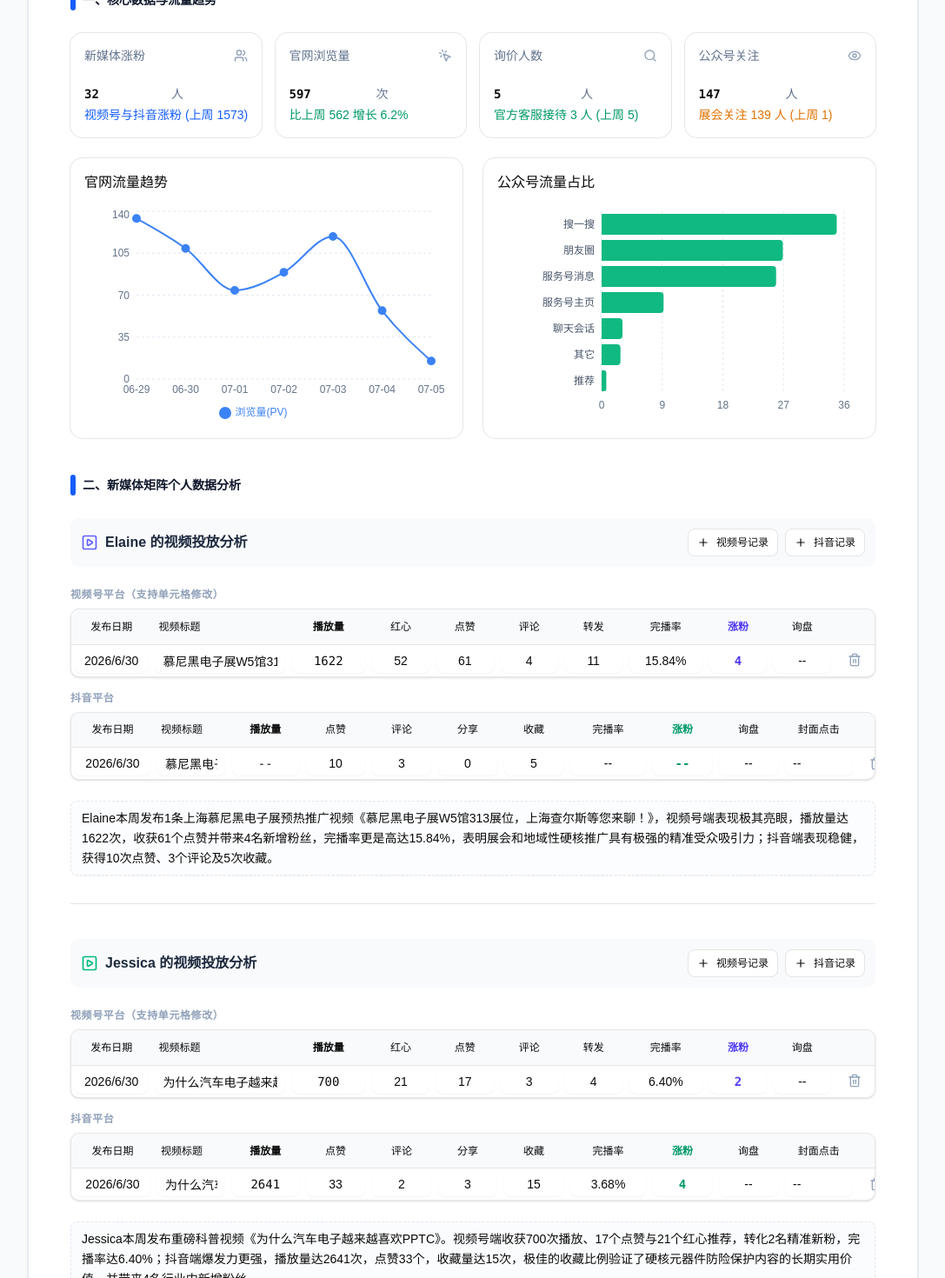
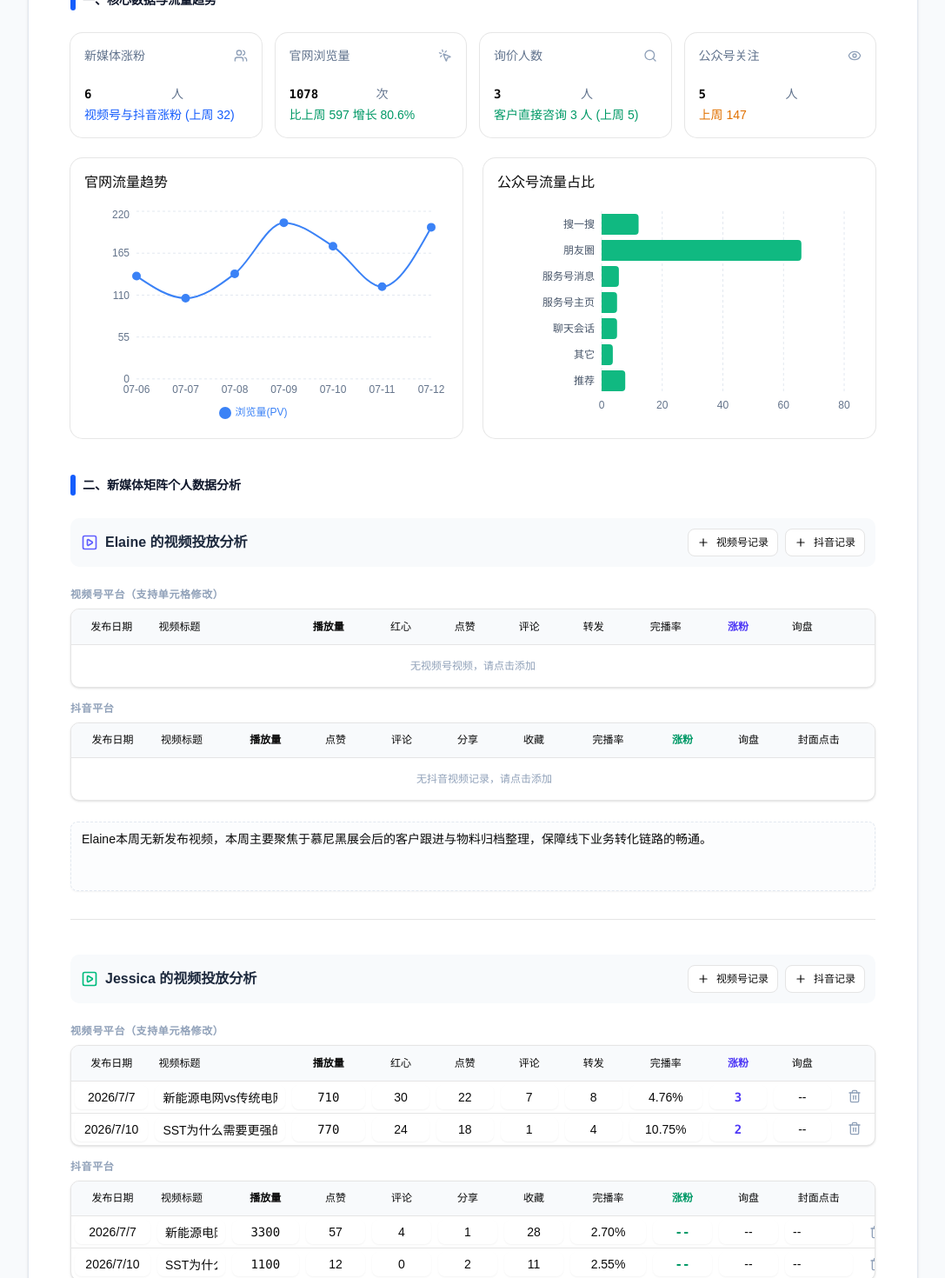
Before and after one commit to callamos/charles-amos, a React (Vite) app: page / in a window 1280 px wide. Shown: the part 260-1730 px from the top of the page at 87% size, without its empty margins (96-1183 px from the left). Built offline with nearby package versions, Linux system fonts and the light colour scheme.

Commit message:
feat: update report data and period
Update website traffic and WeChat source metrics to reflect the latest reporting period (2026-07-06 to 2026-07-12).

```diff
--- a/src/App.tsx
+++ b/src/App.tsx
@@ -8,30 +8,30 @@ import { Plus, Trash2, TrendingUp, Users, Eye, MousePointerClick, Activity, Play
 import { LineChart, Line, BarChart, Bar, XAxis, YAxis, CartesianGrid, Tooltip, Legend, ResponsiveContainer } from 'recharts';
 
 const websiteTrafficData = [
-  { name: '06-29', pv: 134 },
-  { name: '06-30', pv: 109 },
-  { name: '07-01', pv: 74 },
-  { name: '07-02', pv: 89 },
-  { name: '07-03', pv: 119 },
-  { name: '07-04', pv: 57 },
-  { name: '07-05', pv: 15 },
+  { name: '07-06', pv: 135 },
+  { name: '07-07', pv: 106 },
+  { name: '07-08', pv: 138 },
+  { name: '07-09', pv: 205 },
+  { name: '07-10', pv: 174 },
+  { name: '07-11', pv: 121 },
+  { name: '07-12', pv: 199 },
 ];
 
 const wechatSourceData = [
-  { name: '搜一搜', value: 34.9 },
-  { name: '朋友圈', value: 26.9 },
-  { name: '服务号消息', value: 25.9 },
-  { name: '服务号主页', value: 9.2 },
-  { name: '聊天会话', value: 3.1 },
-  { name: '其它', value: 2.8 },
-  { name: '推荐', value: 0.7 },
+  { name: '搜一搜', value: 12.2 },
+  { name: '朋友圈', value: 65.9 },
+  { name: '服务号消息', value: 5.7 },
+  { name: '服务号主页', value: 5.1 },
+  { name: '聊天会话', value: 5.1 },
+  { name: '其它', value: 3.7 },
+  { name: '推荐', value: 7.8 },
 ];
 
 export default function App() {
   // State for editable fields
   const [reportTitle, setReportTitle] = useState('工作周报');
   const [reporterName, setReporterName] = useState('Amos');
-  const [reportDate, setReportDate] = useState('2026-06-29到2026-07-05');
+  const [reportDate, setReportDate] = useState('2026-07-06到2026-07-12');
 
   const [section1Title, setSection1Title] = useState('一、核心数据与流量趋势');
   const [section2Title, setSection2Title] = useState('二、新媒体矩阵个人数据分析');
@@ -40,41 +40,39 @@ export default function App() {
   const [section6Title, setSection6Title] = useState('五、周报总结');
 
   // Core metrics states
-  const [followersCount, setFollowersCount] = useState('32');
-  const [followersSub, setFollowersSub] = useState('视频号与抖音涨粉 (上周 1573)');
-  const [trafficCount, setTrafficCount] = useState('597');
-  const [trafficSub, setTrafficSub] = useState('比上周 562 增长 6.2%');
-  const [inquiryCount, setInquiryCount] = useState('5');
-  const [inquirySub, setInquirySub] = useState('官方客服接待 3 人 (上周 5)');
-  const [wechatFollowsCount, setWechatFollowsCount] = useState('147');
-  const [wechatFollowsSub, setWechatFollowsSub] = useState('展会关注 139 人 (上周 1)');
+  const [followersCount, setFollowersCount] = useState('6');
+  const [followersSub, setFollowersSub] = useState('视频号与抖音涨粉 (上周 32)');
+  const [trafficCount, setTrafficCount] = useState('1078');
+  const [trafficSub, setTrafficSub] = useState('比上周 597 增长 80.6%');
+  const [inquiryCount, setInquiryCount] = useState('3');
+  const [inquirySub, setInquirySub] = useState('客户直接咨询 3 人 (上周 5)');
+  const [wechatFollowsCount, setWechatFollowsCount] = useState('5');
+  const [wechatFollowsSub, setWechatFollowsSub] = useState('上周 147');
 
   // Media Matrix State
-  const [elaineVideos, setElaineVideos] = useState([
-    { id: 1, title: '慕尼黑电子展W5馆313展位，上海查尔斯等您来聊！', date: '2026/6/30', views: '1622', hearts: '52', likes: '61', comments: '4', forwards: '11', follows: '4', completion: '15.84%', inquiry: '--' },
-  ]);
-  const [elaineDouyin, setElaineDouyin] = useState([
-    { id: 1, title: '慕尼黑电子展W5馆313展位，上海查尔斯等您来聊！', date: '2026/6/30', views: '--', completion: '--', follows: '--', likes: '10', comments: '3', shares: '0', favs: '5', inquiry: '--', coverClick: '--' },
-  ]);
-  const [elaineSummary, setElaineSummary] = useState('Elaine本周发布1条上海慕尼黑电子展预热推广视频《慕尼黑电子展W5馆313展位，上海查尔斯等您来聊！》，视频号端表现极其亮眼，播放量达1622次，收获61个点赞并带来4名新增粉丝，完播率更是高达15.84%，表明展会和地域性硬核推广具有极强的精准受众吸引力；抖音端表现稳健，获得10次点赞、3个评论及5次收藏。');
+  const [elaineVideos, setElaineVideos] = useState([]);
+  const [elaineDouyin, setElaineDouyin] = useState([]);
+  const [elaineSummary, setElaineSummary] = useState('Elaine本周无新发布视频，本周主要聚焦于慕尼黑展会后的客户跟进与物料归档整理，保障线下业务转化链路的畅通。');
 
   const [jessicaVideos, setJessicaVideos] = useState([
-    { id: 1, title: '为什么汽车电子越来越喜欢PPTC', date: '2026/6/30', views: '700', hearts: '21', likes: '17', comments: '3', forwards: '4', follows: '2', completion: '6.40%', inquiry: '--' },
+    { id: 1, title: '新能源电网vs传统电网', date: '2026/7/7', views: '710', hearts: '30', likes: '22', comments: '7', forwards: '8', follows: '3', completion: '4.76%', inquiry: '--' },
+    { id: 2, title: 'SST为什么需要更强的电路保护', date: '2026/7/10', views: '770', hearts: '24', likes: '18', comments: '1', forwards: '4', follows: '2', completion: '10.75%', inquiry: '--' },
   ]);
   const [jessicaDouyin, setJessicaDouyin] = useState([
-    { id: 1, title: '为什么汽车电子越来越喜欢PPTC', date: '2026/6/30', views: '2641', completion: '3.68%', follows: '4', likes: '33', comments: '2', shares: '3', favs: '15', inquiry: '--', coverClick: '--' },
+    { id: 1, title: '新能源电网vs传统电网', date: '2026/7/7', views: '3300', completion: '2.70%', follows: '--', likes: '57', comments: '4', shares: '1', favs: '28', inquiry: '--', coverClick: '--' },
+    { id: 2, title: 'SST为什么需要更强的电路保护', date: '2026/7/10', views: '1100', completion: '2.55%', follows: '--', likes: '12', comments: '0', shares: '2', favs: '11', inquiry: '--', coverClick: '--' },
   ]);
-  const [jessicaSummary, setJessicaSummary] = useState('Jessica本周发布重磅科普视频《为什么汽车电子越来越喜欢PPTC》。视频号端收获700次播放、17个点赞与21个红心推荐，转化2名精准新粉，完播率达6.40%；抖音端爆发力更强，播放量达2641次，点赞33个，收藏量达15次，极佳的收藏比例验证了硬核元器件防险保护内容的长期实用价值，并带来4名行业内新增粉丝。');
+  const [jessicaSummary, setJessicaSummary] = useState('Jessica本周发布2条重磅科普视频，围绕新能源和固态变压器技术展开。视频号端表现稳健，《SST为什么需要更强的电路保护》完播率高达10.75%，带来2名精准涨粉；《新能源电网vs传统电网》播放量达710次，转化3名关注。抖音端更具爆发力，新能源电网主题收获3300次播放、57个赞和28次收藏，展现了极强的行业用户粘性与高专业度科普心智。');
 
   const [amosVideos, setAmosVideos] = useState([
-    { id: 1, title: '力特方案-连续血糖检测仪', date: '2026/6/30', views: '861', hearts: '22', likes: '17', comments: '4', forwards: '13', follows: '3', completion: '3.48%', inquiry: '--' },
+    { id: 1, title: '力特方案-游戏主机电源保护eFuse', date: '2026/7/7', views: '643', hearts: '15', likes: '14', comments: '1', forwards: '5', follows: '--', completion: '1.87%', inquiry: '--' },
   ]);
   const [amosDouyin, setAmosDouyin] = useState([
-    { id: 1, title: '力特方案-连续血糖检测仪', date: '2026/6/30', views: '1.3W', completion: '2.05%', follows: '19', likes: '119', comments: '33', shares: '15', favs: '53', inquiry: '--', coverClick: '--' },
+    { id: 1, title: '力特方案-游戏主机电源保护eFuse', date: '2026/7/7', views: '1293', completion: '0.32%', follows: '--', likes: '5', comments: '0', shares: '0', favs: '3', inquiry: '--', coverClick: '--' },
   ]);
-  const [amosSummary, setAmosSummary] = useState('Amos本周聚焦医疗电子细分方案发布《力特方案-连续血糖检测仪》。视频号端稳定获861播放，点赞17，转发达13次，转化3个新粉；抖音端更是迎来重大流量收获，斩获1.3W+级别的曝光量，点赞数达119个，评论33次，收藏53次并带来15次分享，单一视频强势斩获19个行业高意向新增涨粉，充分佐证了CGM连续血糖检测仪这一医疗科技前沿高热度话题的科普溢出效应。');
+  const [amosSummary, setAmosSummary] = useState('Amos本周聚焦消费电子细分方案发布《力特方案-游戏主机电源保护eFuse》。视频号端稳定播放643次，转发5次，推荐15次；抖音端播放量达1293次，点赞5次，收藏3次。内容精准覆盖垂直极客和极硬核硬件工程师，巩固了品牌专业选型与技术服务形象。');
 
-  const [weeklySummary, setWeeklySummary] = useState('1. 核心流量趋势：本周新媒体总体涨粉32人（上周1573人，因上周爆款大爆发基数较高），回归常态化健康增长。官网流量周PV为597（上周562），实现6.2%的环比稳健上扬。公众号关注新增达147人，线下展会（139人关注）成为极强的线下蓄水池，形成了完善的展会私域转化引流闭环。\n2. 客户咨询：本周共承接官网等核心客询5人，由官方客服成功接待3人，咨询意向继续向高技术门槛、国产替代选型（如PPTC及医疗级电路保护）靠拢，凸显了我们内容输出的极高专业壁垒与询盘含金量。\n3. 矩阵表现分析：Elaine以慕尼黑上海电子展热点预热破冰，视频号创下15.84%的完播率奇迹，展现了品牌在垂直大展中的天然关注力；Jessica深耕汽车电子PPTC保护，抖音端收藏高达15次、斩获2.6k播放；Amos主攻硬核医疗电子CGM力特方案，抖音单端突破1.3W播放，带来19个新增精准粉丝。全团专业选题、精细运营的联动效应明显。\n4. 搜索与GEO布局：SEO百度关键词继续保持多词（如KSS、力特代理等）垄断排名第一和第二的位置；同时在GEO新AI搜索阵地表现出色，千问、豆包等AI引擎在“力特代理商”等核心关键字上均有持续的品牌推荐与收录，保持领先的智能化入口渗透率。');
+  const [weeklySummary, setWeeklySummary] = useState('1. 核心流量趋势：本周新媒体总体涨粉6人（上周32人，进入展后沉淀期）。官网流量迎来大爆发，周PV高达1078（上周597），环比暴增80.6%，多天PV突破150次，展后线上长尾效应与搜索引流极其显著。公众号关注新增5人，流量占比中朋友圈传播爆发式飙升至65.9%，搜一搜占12.2%，表明优质内容裂变和展会社交圈层扩散成果斐然。\n2. 客户咨询：本周共承接官网等核心业务客询3人（上周5人），咨询高意向客户均对游戏主机eFuse方案及新能源电路保护有具体的代换和采购接洽，高意向精准流量转化效果优秀。\n3. 矩阵表现分析：Elaine本周无新片，全面推进展后线索转化；Jessica双重硬核输出（新能源及SST保护）双端狂揽4.4k+播放、85个点赞和39次收藏，深度渗透新能源开发者圈层；Amos聚焦游戏主机eFuse保护，双端引流近2k播放，持续构筑消费电子技术高地。\n4. 搜索与GEO布局：SEO百度关键词继续保持极高垄断，多词排名第一和第二；GEO（AI搜索引擎推荐）方面成果显著，千问、豆包等AI引擎在“力特代理商”、“上海力特代理商”等核心关键字上均有坚挺的品牌推荐与收录占位，深度锚定AI时代智能流量入口。');
 
   const [seo, setSeo] = useState([
     { id: 1, keyword: 'KSS华东代理', rank: '排名第一' },
```
